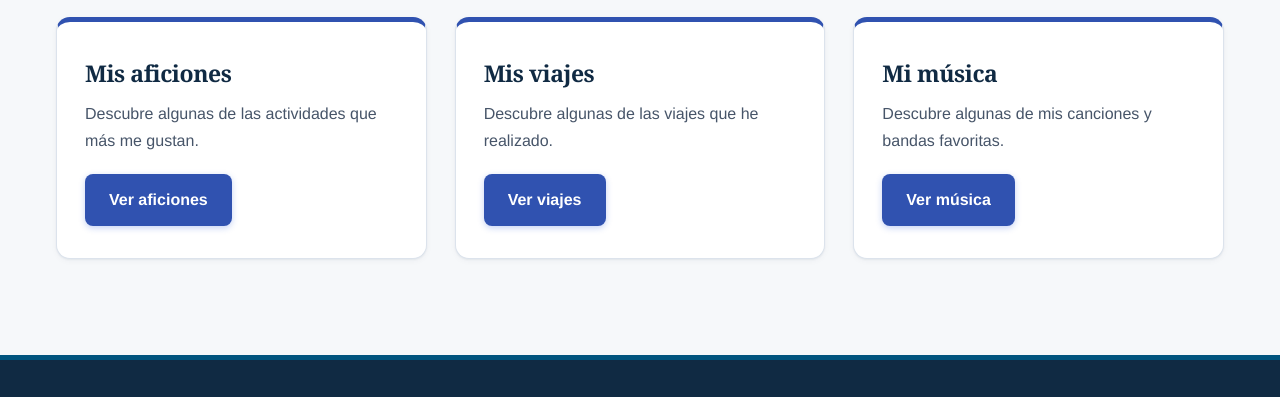
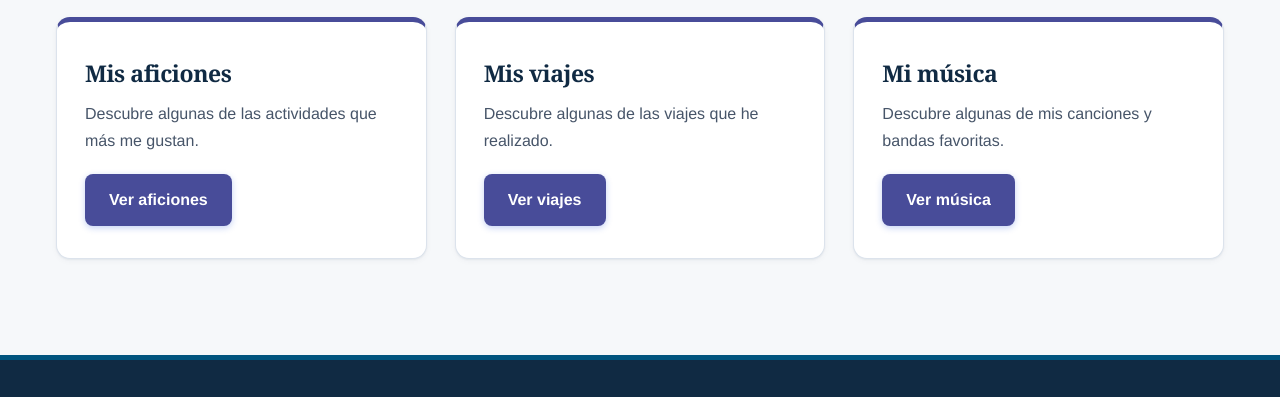
Before and after one commit to celiabrn/entregaII, a plain HTML site: page index.html in a window 1280 px wide. Shown: the part 653-1050 px from the top of the page. Drawn offline with Linux system fonts and the light colour scheme.

Commit message:
Pequeño ajuste de color

```diff
--- a/css/estilos.css
+++ b/css/estilos.css
@@ -5,7 +5,7 @@
     --bg-surface: #ffffff;
     --bg-subtle: #eef3f8;
     --brand-deep: #102a43;
-    --brand-primary: #3052B0;
+    --brand-primary: #484C99;
     --brand-hover: #1e40af;
     --accent-focus: #01547E;
     --accent-soft: #4D596B;
```
